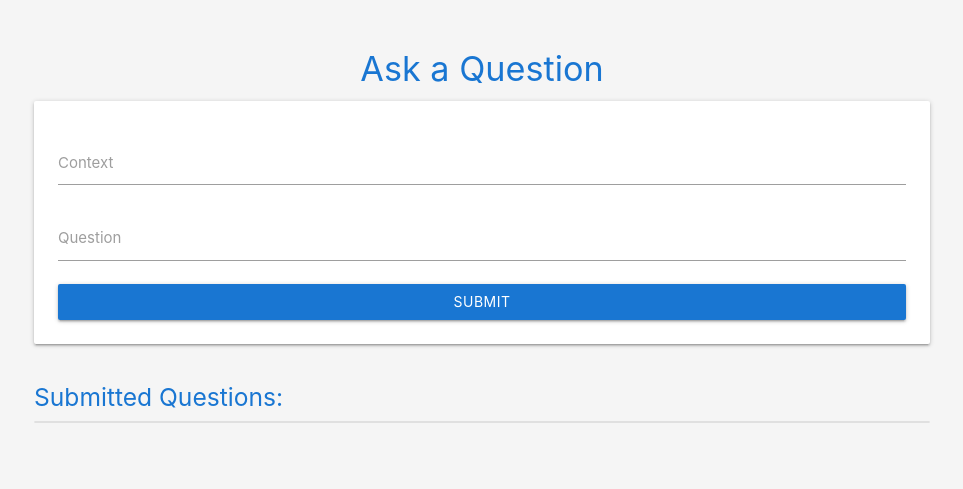
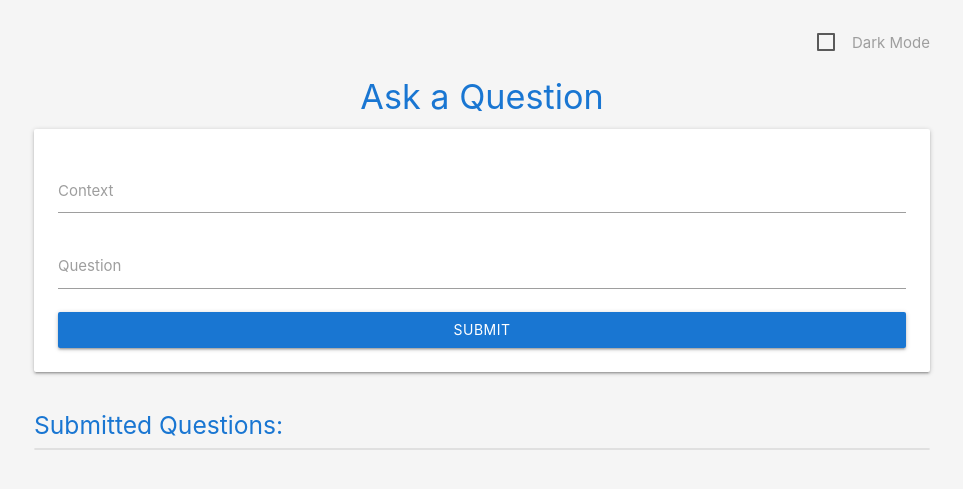
Before and after one commit to Peddinti-Sriram-Bharadwaj/QnaOps, a FastAPI app: page / in a window 1280 px wide. Shown: the top 489 px of the page, without its empty margins (158-1121 px from the left). Run offline with FastAPI, Linux system fonts and the light colour scheme; data that the repository does not hold is empty; some libraries are stand-ins or nearby versions.

Commit message:
added light/dark mode toggle

```diff
--- a/fastapi_app/templates/index.html
+++ b/fastapi_app/templates/index.html
@@ -6,9 +6,56 @@
   <title>Question Submit</title>
   <!-- Materialize CSS CDN -->
   <link href="https://cdnjs.cloudflare.com/ajax/libs/materialize/1.0.0/css/materialize.min.css" rel="stylesheet" />
+  <style>
+    /* Dark mode overrides */
+    body.dark-mode {
+      background-color: #121212 !important;
+      color: #e0e0e0 !important;
+    }
+    body.dark-mode .card {
+      background-color: #1e1e1e !important;
+      color: #e0e0e0 !important;
+      box-shadow: none !important;
+    }
+    body.dark-mode .collection-item {
+      background-color: #1e1e1e !important;
+      color: #e0e0e0 !important;
+    }
+    body.dark-mode .input-field input,
+    body.dark-mode .input-field textarea {
+      background-color: #2c2c2c !important;
+      color: #e0e0e0 !important;
+      border-bottom: 1px solid #64b5f6 !important;
+    }
+    body.dark-mode .input-field input[type=text]:focus + label,
+    body.dark-mode .input-field textarea.materialize-textarea:focus + label {
+      color: #64b5f6 !important;
+    }
+    body.dark-mode .btn.blue.darken-2 {
+      background-color: #64b5f6 !important;
+    }
+    body.dark-mode h4,
+    body.dark-mode h5 {
+      color: #90caf9 !important;
+    }
+    /* Toggle container positioning */
+    .toggle-container {
+      display: flex;
+      justify-content: flex-end;
+      align-items: center;
+      margin-bottom: 10px;
+    }
+  </style>
 </head>
 <body class="grey lighten-4">
-  <div class="container" style="margin-top: 50px;">
+  <div class="container" style="margin-top: 30px;">
+    <div class="toggle-container">
+      <label>
+        <input type="checkbox" id="darkModeToggle" />
+        <span>Dark Mode</span>
+      </label>
+    </div>
+
     <h4 class="center-align blue-text text-darken-2">Ask a Question</h4>
     <div class="card">
       <div class="card-content">
@@ -44,11 +91,32 @@
     </ul>
   </div>
 
-  <!-- Materialize JS CDN for proper textarea resize and other components -->
+  <!-- Materialize JS CDN -->
   <script src="https://cdnjs.cloudflare.com/ajax/libs/materialize/1.0.0/js/materialize.min.js"></script>
+
   <script>
     document.addEventListener('DOMContentLoaded', function() {
+      // Auto-resize the textarea
       M.textareaAutoResize(document.getElementById('context'));
+
+      const toggle = document.getElementById('darkModeToggle');
+      const body = document.body;
+
+      // Load saved preference from localStorage
+      if (localStorage.getItem('darkMode') === 'enabled') {
+        body.classList.add('dark-mode');
+        toggle.checked = true;
+      }
+
+      toggle.addEventListener('change', () => {
+        if (toggle.checked) {
+          body.classList.add('dark-mode');
+          localStorage.setItem('darkMode', 'enabled');
+        } else {
+          body.classList.remove('dark-mode');
+          localStorage.setItem('darkMode', 'disabled');
+        }
+      });
     });
   </script>
 </body>
```
